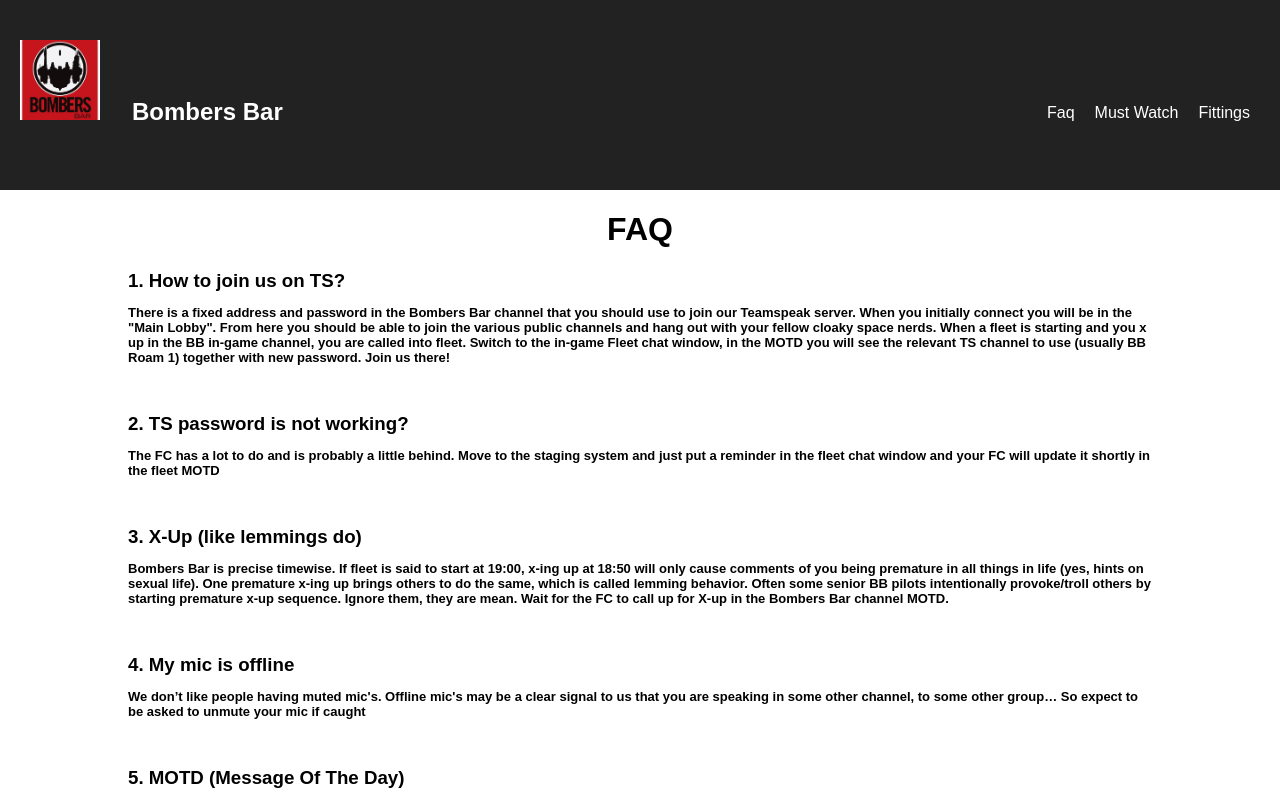
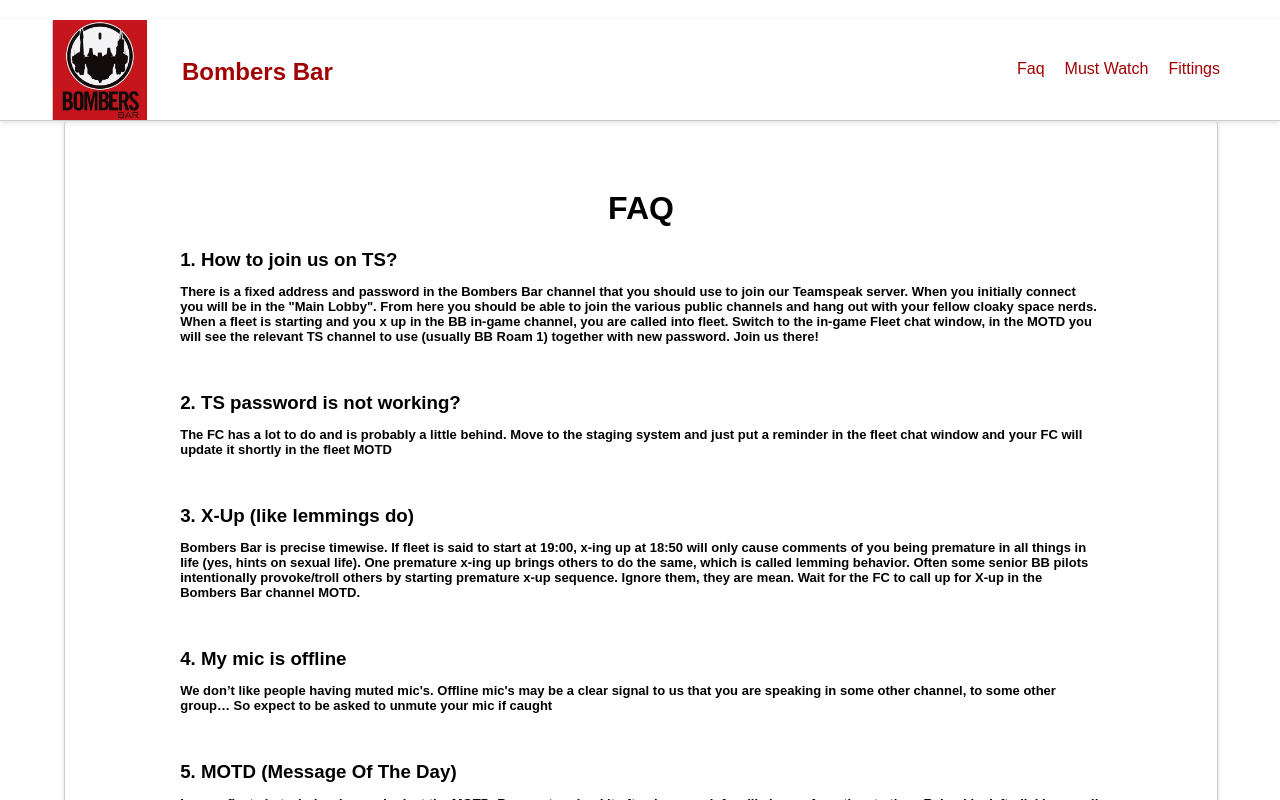
Before and after one commit to BombersBar/website, a React (Create React App) app: page /faq in a window 1280 px wide. Shown: the top 800 px of the page. Built offline with nearby package versions, Linux system fonts and the light colour scheme.

Commit message:
Added more css (#9)

```diff
--- a/src/App.css
+++ b/src/App.css
@@ -3,28 +3,9 @@
 }
 
 .App-header {
-  background-color: #222;
-  height: 150px;
-  padding: 20px;
+  background-color: white;
+  height: 100px;
   color: white;
+  box-shadow: 0 0.15em 0.35em 0 rgba(0,0,0,0.135);
+  border-bottom:1px solid #ccc;
 }
-
-.App-header h2 a {
-  color: white;
-  text-decoration: none;
-}
-
-.bblogo{
-	height: 5rem;
-	width: 5rem;
-	display: inline;
-}
-
-.bbName{
-	margin-left: 2rem;
-	display: inline;
-}
-
-.logoName{
-	float: left;
-}
--- a/src/App.js
+++ b/src/App.js
@@ -11,12 +11,6 @@ class App extends Component {
     return (
       <div className="App">
         <div className="App-header">
-          <h2>
-            <Link className="logoName" to="/">
-              <img className="bblogo" src={require('../public/bombersbarlogo.jpg')}/>
-              <span className="bbName">Bombers Bar</span>
-            </Link>
-          </h2>
           <NavigationBar />
         </div>
         {this.props.children}
--- a/src/Components/Navigation/NavigationBar.css
+++ b/src/Components/Navigation/NavigationBar.css
@@ -1,17 +1,42 @@
-.navigationBar {
+.navigationBar{
+	margin-left: 50px;
+	margin-right: 50px;
+}
+
+.navigationBar ul {
   list-style: none;
-  margin-top:4rem;
   padding: 0;
+  margin-top: 2.5rem;
   float: right;
 }
 
-.navigationBar li {
+.navigationBar ul li {
   display: inline;
   padding: 10px 10px;
 }
 
+.navigationBar ul li a {
+  text-decoration: none;
+  color: hsl(0,100%,32%);
+}
 
-.navigationBar li a {
+.navigationBar h2 a {
+  color: hsl(0,100%,32%);
   text-decoration: none;
-  color: white;
 }
+
+.bblogo{
+  height: 100px;
+  width: 100px;
+  display: inline;
+}
+
+.bbName{
+  margin-left: 2rem;
+  vertical-align: 2.5rem;
+  display: inline;
+}
+
+.logoName{
+  float: left;
+}
--- a/src/Components/Navigation/NavigationBar.js
+++ b/src/Components/Navigation/NavigationBar.js
@@ -5,7 +5,14 @@ import './NavigationBar.css';
 
 function NavigationBar() {
   return (
-    <ul className="navigationBar">
+    <div className="navigationBar">
+      <h2>
+        <Link className="logoName" to="/">
+          <img className="bblogo" src={require('../../../public/bombersbarlogo.jpg')}/>
+          <span className="bbName">Bombers Bar</span>
+        </Link>
+      </h2>
+    <ul>
       <li>
         <Link to="/faq">
           Faq
@@ -22,6 +29,7 @@ function NavigationBar() {
         </Link>
       </li>
     </ul>
+    </div>
   );
 }
 
--- a/src/Views/Faq.css
+++ b/src/Views/Faq.css
@@ -8,8 +8,22 @@
 }
 
 .faqData{
-	width:80%;
-	padding-left: 10%;
-	padding-right: 10%;
+	margin-left: 10%;
+	margin-right: 10%;
 	margin-bottom: 3rem;
 }
+
+.faqContainer{
+	width: 90%;
+	margin-left: 5%;
+	margin-right: 5%;
+	padding-top:3rem;
+	margin-bottom: 3rem;
+	border-bottom:1px solid #ccc;
+	border-left:1px solid #ccc;
+  	border-right:1px solid #ccc;
+  	border-top:none;
+  	border-radius: 4px;
+
+	box-shadow: 0 0.15em 0.35em 0 rgba(0,0,0,0.135);
+}
--- a/src/Views/Faq.js
+++ b/src/Views/Faq.js
@@ -64,7 +64,7 @@ const faqData = [
 
 function FaqView() {
   return (
-    <div>
+    <div className="faqContainer">
     <h1>FAQ</h1>
       { faqData.map((item, index) => (
         <div className="faqData" key={index}>
--- a/src/Views/homepage.css
+++ b/src/Views/homepage.css
@@ -5,18 +5,28 @@
   margin-right: 10%;
 }
 
+.homepageButtonContainer p{
+  text-align: center;
+}
+
 .homepageButtonContainer-button{
-  width: 25%;
+  width: 33%;
   display: inline;
   margin-left: 1rem;
   text-decoration: none;
+  line-height:1.2;
 }
 
 .homepageButtonContainer-button a{
   border-style: solid;
+  width: 100%;
   border-width : 1px 1px 1px 1px;
   text-decoration : none;
-  padding : 4px;
+  font-size:16px;
+  padding-left: 16px;
+  padding-right: 16px;
+  padding-top: 6px;
+  padding-bottom: 6px;
   border-color : rgb(196, 18, 30);
   background-color : rgb(196, 18, 30);
   color: rgb(255, 255, 255);
```
